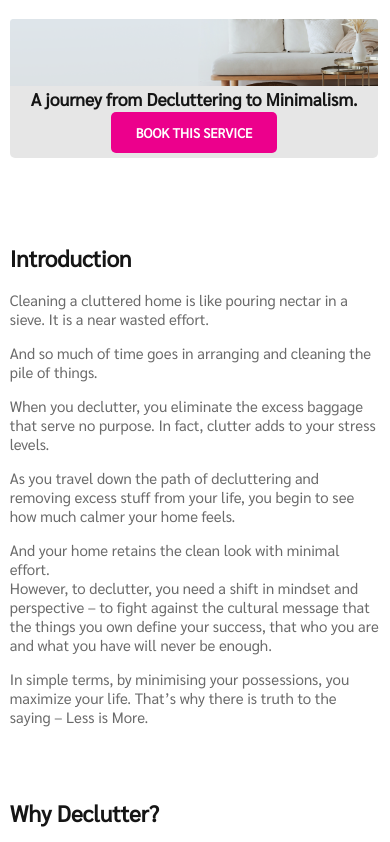
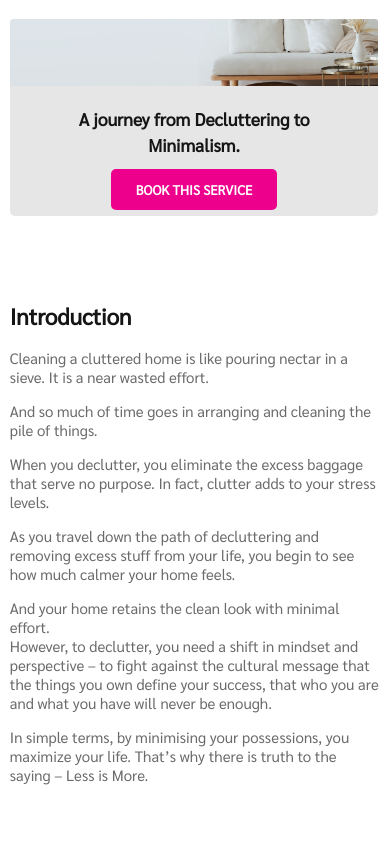
Before and after one commit to Surajarya130/SSquare, a plain HTML site: page index.html in a window 390 px wide. Shown: the top 842 px of the page. Drawn offline with Linux system fonts and the light colour scheme.

Commit message:
15th Dec

```diff
--- a/index.html
+++ b/index.html
@@ -178,7 +178,7 @@
 
         <div class="howHelpText">
             <h2 class="cText">How we can help you declutter and introduce Minimalism in your home.</h2>
-            <h3 class="centerHelpText" style="line-height: 10px;">Here are the 5 steps to declutter and create a Minimalist life style that will:</h3>
+            <h3 class="centerHelpText" style="line-height: 20px;">Here are the 5 steps to declutter and create a Minimalist life style that will:</h3>
             <p class="centerHelpText" style="font-weight: 500; font-size: 16px;">Save you 15+ hours every month and keep you laser focused to achieve your life goals. <br>
                 And get a beautiful, minimalist and elegant home without any clutter.
                 </p>
--- a/style.css
+++ b/style.css
@@ -543,6 +543,7 @@ button{
         width: 83%;
     }
 
+
 }
 
 
@@ -567,16 +568,21 @@ button{
     }
     .btnSect{
         display: block;
-        height: 42px;
+        height: 100px;
     }
 
+    .textOnBtn{
+        /* max-width: 70%; */
+        text-align: center;
+        margin: 0 0 10px 0;
+    }
 
 
     .btnMain, .btnWords{
         justify-content: center;
         position: relative;
         left: 0;
-        top: -20px;
+        /* top: -15px; */
     }
 
     .whyDeclutter .whyDeclutterChild, .beneOfDe-Content, .howHelpDeCont, .howToBookContent{
@@ -596,8 +602,21 @@ button{
 
 
 @media screen and (max-width: 499px){
+
+    .textOnBtn{
+        max-width: 70%;
+        text-align: center;
+        margin: 0 0 10px 0;
+    }
+
     .forWhomContainer{
         width: 100%;
+    }
+
+    .numList span{
+        font-size: 30px;
+        position: relative;
+        top: 10px;
     }
 
     .leftSideImg{
```
